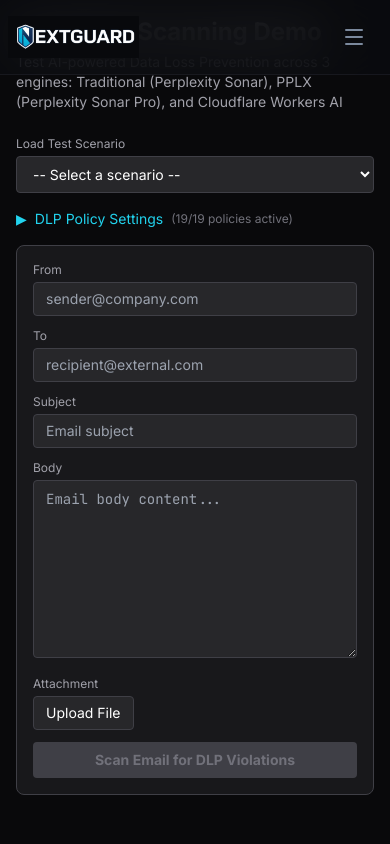
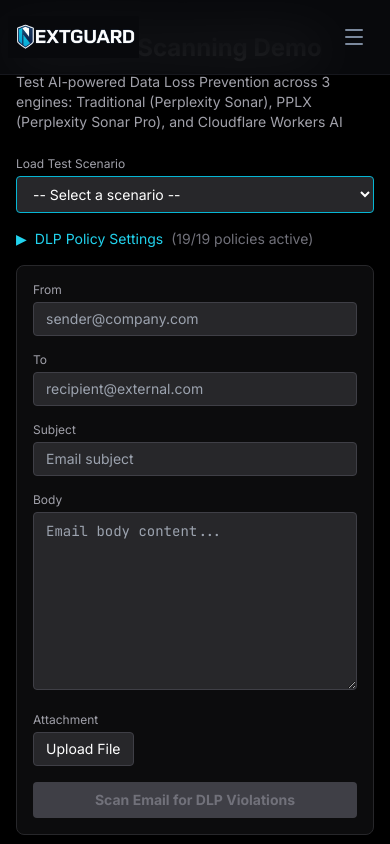
Before and after one commit to NextGuard-hk/nextguard-website, a Next.js app: page /ai-dlp-email in a window 390 px wide. Shown: the top 844 px of the page. Built offline with nearby package versions, Linux system fonts and the light colour scheme.

Commit message:
Make ai-dlp-email responsive, Traditional DLP on left in Scan Results

```diff
--- a/app/ai-dlp-email/page.tsx
+++ b/app/ai-dlp-email/page.tsx
@@ -111,11 +111,10 @@ export default function EmailDLPPage() {
   const [policyEnabled, setPolicyEnabled] = useState<Record<string, boolean>>(
     () => Object.fromEntries(DLP_POLICIES.map(p => [p.id, p.defaultOn]))
   )
-  const [severity, setSeverity] = useState<string>('High')
-  const [action, setAction] = useState<string>('Block')
+  const [severity, setSeverity] = useState('High')
+  const [action, setAction] = useState('Block')
   const [showPolicyPanel, setShowPolicyPanel] = useState(false)
   const [scanScope, setScanScope] = useState({ subject: true, body: true, attachment: true })
-
   const enabledPolicySummary = DLP_POLICIES.filter(p => policyEnabled[p.id]).map(p => p.label)
 
   useEffect(() => {
@@ -133,9 +132,7 @@ export default function EmailDLPPage() {
       const res = await fetch('/api/ai-dlp/extract', { method: 'POST', body: formData })
       const data = await res.json()
       setAttachmentText(data.text || '')
-    } catch {
-      setAttachmentText('[Extraction failed]')
-    }
+    } catch { setAttachmentText('[Extraction failed]') }
     setExtracting(false)
   }
 
@@ -182,11 +179,8 @@ export default function EmailDLPPage() {
       res[eng] = {}
       const t0 = performance.now()
       await Promise.all(parts.map(async (p) => {
-        try {
-          res[eng][p.key] = await scanPart(p.content, eng, policyContext)
-        } catch {
-          res[eng][p.key] = { detected: false, error: true, summary: 'Scan failed' }
-        }
+        try { res[eng][p.key] = await scanPart(p.content, eng, policyContext) }
+        catch { res[eng][p.key] = { detected: false, error: true, summary: 'Scan failed' } }
       }))
       lat[eng] = Math.round(performance.now() - t0)
     }))
@@ -195,83 +189,109 @@ export default function EmailDLPPage() {
     setScanning(false)
   }
 
+  // Helper to render a single engine result card
+  const renderEngineCard = (eng: 'traditional' | 'pplx' | 'cloudflare', label: string) => (
+    <div className="bg-zinc-900 border border-zinc-700 rounded-lg p-4">
+      <div className="flex items-center justify-between mb-3">
+        <h3 className="font-bold text-sm">{label}</h3>
+        {latencies?.[eng] && <span className="text-xs text-zinc-500">{latencies[eng]}ms</span>}
+      </div>
+      {['subject', 'body', 'attachment'].map(part => {
+        const result = results[eng]?.[part]
+        if (!result) return null
+        return (
+          <div key={part} className="mb-3">
+            <div className="flex items-center gap-2 mb-1">
+              <span className="text-xs font-bold text-zinc-400 uppercase">{part}</span>
+              {result.detected ? (
+                <span className="text-xs px-1.5 py-0.5 bg-red-900/50 text-red-400 rounded">VIOLATION</span>
+              ) : (
+                <span className="text-xs px-1.5 py-0.5 bg-green-900/50 text-green-400 rounded">CLEAN</span>
+              )}
+            </div>
+            {result.detected && result.summary && (
+              <div className="text-xs text-zinc-500 mt-1 ml-2">{result.summary}</div>
+            )}
+          </div>
+        )
+      })}
+    </div>
+  )
+
   return (
-    <div className="min-h-screen bg-zinc-950 text-white p-4 md:p-8">
-      <div className="max-w-6xl mx-auto">
-        <h1 className="text-2xl font-bold mb-1">Email DLP Scanning Demo</h1>
-        <p className="text-zinc-400 text-sm mb-6">Test AI-powered Data Loss Prevention across 3 engines: Traditional (Perplexity Sonar), PPLX (Perplexity Sonar Pro), and Cloudflare Workers AI</p>
+    <div className="min-h-screen bg-black text-white">
+      <div className="max-w-7xl mx-auto px-4 sm:px-6 lg:px-8 py-8">
+        <h1 className="text-2xl sm:text-3xl font-bold mb-2">Email DLP Scanning Demo</h1>
+        <p className="text-sm text-zinc-400 mb-6">Test AI-powered Data Loss Prevention across 3 engines: Traditional (Perplexity Sonar), PPLX (Perplexity Sonar Pro), and Cloudflare Workers AI</p>
 
         {/* Scenario Selector */}
         <div className="mb-4">
           <label className="text-xs text-zinc-400 block mb-1">Load Test Scenario</label>
-          <select value={selectedScenario} onChange={e => loadScenario(Number(e.target.value))} className="w-full bg-zinc-800 border border-zinc-700 rounded px-3 py-2 text-sm">
+          <select value={selectedScenario} onChange={e => loadScenario(Number(e.target.value))} className="w-full sm:w-96 bg-zinc-800 border border-cyan-500 rounded px-3 py-2 text-sm">
             <option value="">-- Select a scenario --</option>
             {EMAIL_SCENARIOS.map((s, i) => <option key={i} value={i}>{s.name}</option>)}
           </select>
         </div>
 
         {/* Policy Settings Toggle */}
-        <div className="mb-4">
-          <button onClick={() => setShowPolicyPanel(!showPolicyPanel)} className="flex items-center gap-2 text-sm text-cyan-400 hover:text-cyan-300">
-            <span>{showPolicyPanel ? '\u25BC' : '\u25B6'}</span>
-            <span>DLP Policy Settings</span>
-            <span className="text-xs text-zinc-500">({enabledPolicySummary.length}/{DLP_POLICIES.length} policies active)</span>
-          </button>
-        </div>
+        <button onClick={() => setShowPolicyPanel(!showPolicyPanel)} className="flex items-center gap-2 text-sm text-cyan-400 hover:text-cyan-300 mb-4">
+          <span>{showPolicyPanel ? '\u25BC' : '\u25B6'}</span>
+          <span>DLP Policy Settings</span>
+          <span className="text-zinc-500">({enabledPolicySummary.length}/{DLP_POLICIES.length} policies active)</span>
+        </button>
 
         {/* Policy Panel */}
         {showPolicyPanel && (
-          <div className="mb-6 bg-zinc-900 border border-zinc-700 rounded-lg p-4">
-            <div className="flex flex-wrap gap-4 mb-4">
+          <div className="bg-zinc-900 border border-zinc-700 rounded-lg p-4 mb-6">
+            <div className="grid grid-cols-1 sm:grid-cols-2 lg:grid-cols-3 gap-4 mb-4">
               <div>
-                <span className="text-xs text-zinc-400 block mb-1">Severity Level</span>
-                <div className="flex gap-1">
+                <label className="text-xs text-zinc-400 block mb-1">Severity Level</label>
+                <div className="flex gap-1 flex-wrap">
                   {['Low','Medium','High','Critical'].map(s => (
                     <button key={s} onClick={() => setSeverity(s)} className={`px-2 py-1 text-xs rounded ${severity === s ? 'bg-cyan-600 text-white' : 'bg-zinc-800 text-zinc-400'}`}>{s}</button>
                   ))}
                 </div>
               </div>
               <div>
-                <span className="text-xs text-zinc-400 block mb-1">Action</span>
-                <div className="flex gap-1">
+                <label className="text-xs text-zinc-400 block mb-1">Action</label>
+                <div className="flex gap-1 flex-wrap">
                   {['Monitor','Warn','Block','Quarantine'].map(a => (
                     <button key={a} onClick={() => setAction(a)} className={`px-2 py-1 text-xs rounded ${action === a ? 'bg-cyan-600 text-white' : 'bg-zinc-800 text-zinc-400'}`}>{a}</button>
                   ))}
                 </div>
               </div>
               <div>
-                <span className="text-xs text-zinc-400 block mb-1">Scan Scope</span>
-                <div className="flex gap-2">
+                <label className="text-xs text-zinc-400 block mb-1">Scan Scope</label>
+                <div className="flex gap-3 flex-wrap">
                   {(['subject','body','attachment'] as const).map(s => (
-                    <label key={s} className="flex items-center gap-1 text-xs cursor-pointer">
+                    <label key={s} className="flex items-center gap-1 text-xs">
                       <input type="checkbox" checked={scanScope[s]} onChange={() => setScanScope(prev => ({ ...prev, [s]: !prev[s] }))} />
-                      <span className="text-zinc-300 capitalize">{s}</span>
+                      <span>{s}</span>
                     </label>
                   ))}
                 </div>
               </div>
             </div>
-
             {/* Policy Categories */}
-            <div className="grid grid-cols-1 md:grid-cols-2 lg:grid-cols-3 gap-3">
+            <div className="grid grid-cols-1 sm:grid-cols-2 lg:grid-cols-3 xl:grid-cols-4 gap-3">
               {POLICY_CATEGORIES.map(cat => {
                 const policies = DLP_POLICIES.filter(p => p.category === cat)
                 const enabledCount = policies.filter(p => policyEnabled[p.id]).length
                 return (
-                  <div key={cat} className="bg-zinc-800 rounded-lg p-3">
-                    <div className="flex items-center justify-between mb-2">
-                      <span className="text-xs font-bold text-zinc-300">{cat}</span>
+                  <div key={cat} className="bg-zinc-800 rounded p-2">
+                    <div className="flex items-center justify-between mb-1">
+                      <span className="text-xs font-bold">{cat}</span>
                       <button onClick={() => toggleCategory(cat)} className="text-xs text-cyan-400 hover:text-cyan-300">
                         {enabledCount === policies.length ? 'Disable All' : 'Enable All'}
                       </button>
                     </div>
                     {policies.map(p => (
-                      <label key={p.id} className="flex items-center gap-2 py-0.5 cursor-pointer">
+                      <label key={p.id} className="flex items-center gap-1 text-xs mb-0.5">
                         <input type="checkbox" checked={policyEnabled[p.id]} onChange={() => setPolicyEnabled(prev => ({ ...prev, [p.id]: !prev[p.id] }))} />
-                        <span className={`text-xs ${policyEnabled[p.id] ? 'text-zinc-200' : 'text-zinc-600'}`}>{p.label}</span>
+                        <span>{p.label}</span>
                       </label>
                     ))}
-                    <div className="text-xs text-zinc-600 mt-1">{enabledCount}/{policies.length} active</div>
+                    <div className="text-xs text-zinc-500 mt-1">{enabledCount}/{policies.length} active</div>
                   </div>
                 )
               })}
@@ -280,8 +300,8 @@ export default function EmailDLPPage() {
         )}
 
         {/* Email Form */}
-        <div className="bg-zinc-900 border border-zinc-700 rounded-lg p-4 mb-6">
-          <div className="grid grid-cols-1 md:grid-cols-2 gap-3 mb-3">
+        <div className="bg-zinc-900/50 border border-zinc-800 rounded-lg p-4 sm:p-6 mb-6">
+          <div className="grid grid-cols-1 sm:grid-cols-2 gap-4 mb-4">
             <div>
               <label className="text-xs text-zinc-400 block mb-1">From</label>
               <input value={emailFrom} onChange={e => setEmailFrom(e.target.value)} className="w-full bg-zinc-800 border border-zinc-700 rounded px-3 py-1.5 text-sm" placeholder="sender@company.com" />
@@ -291,15 +311,15 @@ export default function EmailDLPPage() {
               <input value={emailTo} onChange={e => setEmailTo(e.target.value)} className="w-full bg-zinc-800 border border-zinc-700 rounded px-3 py-1.5 text-sm" placeholder="recipient@external.com" />
             </div>
           </div>
-          <div className="mb-3">
+          <div className="mb-4">
             <label className="text-xs text-zinc-400 block mb-1">Subject</label>
             <input value={emailSubject} onChange={e => setEmailSubject(e.target.value)} className="w-full bg-zinc-800 border border-zinc-700 rounded px-3 py-1.5 text-sm" placeholder="Email subject" />
           </div>
-          <div className="mb-3">
+          <div className="mb-4">
             <label className="text-xs text-zinc-400 block mb-1">Body</label>
             <textarea value={emailBody} onChange={e => setEmailBody(e.target.value)} rows={8} className="w-full bg-zinc-800 border border-zinc-700 rounded px-3 py-2 text-sm font-mono" placeholder="Email body content..." />
           </div>
-          <div className="mb-3">
+          <div className="mb-4">
             <label className="text-xs text-zinc-400 block mb-1">Attachment</label>
             <div className="flex items-center gap-2">
               <button onClick={() => fileInputRef.current?.click()} className="px-3 py-1.5 bg-zinc-800 border border-zinc-700 rounded text-sm hover:bg-zinc-700">
@@ -312,43 +332,29 @@ export default function EmailDLPPage() {
               <textarea value={attachmentText} onChange={e => setAttachmentText(e.target.value)} rows={4} className="w-full bg-zinc-800 border border-zinc-700 rounded px-3 py-2 text-sm font-mono mt-2" />
             )}
           </div>
-          <button onClick={handleScan} disabled={scanning || !hasContent} className="w-full py-2 bg-cyan-600 hover:bg-cyan-500 disabled:bg-zinc-700 disabled:text-zinc-500 rounded text-sm font-bold">
+          <button onClick={handleScan} disabled={scanning || !hasContent} className="w-full sm:w-auto px-8 py-2 bg-cyan-600 hover:bg-cyan-500 disabled:bg-zinc-700 disabled:text-zinc-500 rounded text-sm font-bold">
             {scanning ? 'Scanning with 3 AI Engines...' : 'Scan Email for DLP Violations'}
           </button>
         </div>
 
-        {/* Results */}
+        {/* Results - Traditional DLP on LEFT, AI DLP on RIGHT */}
         {results && (
           <div>
-            <h2 className="text-lg font-bold mb-3">Scan Results</h2>
-            <div className="grid grid-cols-1 md:grid-cols-3 gap-4">
-              {(['traditional', 'pplx', 'cloudflare'] as const).map(eng => (
-                <div key={eng} className="bg-zinc-900 border border-zinc-700 rounded-lg p-4">
-                  <div className="flex items-center justify-between mb-3">
-                    <h3 className="font-bold text-sm capitalize">{eng === 'pplx' ? 'Perplexity Sonar Pro' : eng === 'traditional' ? 'Perplexity Sonar' : 'Cloudflare Workers AI'}</h3>
-                    {latencies?.[eng] && <span className="text-xs text-zinc-500">{latencies[eng]}ms</span>}
-                  </div>
-                  {['subject', 'body', 'attachment'].map(part => {
-                    const result = results[eng]?.[part]
-                    if (!result) return null
-                    return (
-                      <div key={part} className="mb-3">
-                        <div className="flex items-center gap-2 mb-1">
-                          <span className="text-xs font-bold text-zinc-400 uppercase">{part}</span>
-                          {result.detected ? (
-                            <span className="text-xs px-1.5 py-0.5 bg-red-900/50 text-red-400 rounded">VIOLATION</span>
-                          ) : (
-                            <span className="text-xs px-1.5 py-0.5 bg-green-900/50 text-green-400 rounded">CLEAN</span>
-                          )}
-                        </div>
-                        {result.detected && result.summary && (
-                          <div className="text-xs text-zinc-500 mt-1 ml-2">{result.summary}</div>
-                        )}
-                      </div>
-                    )
-                  })}
+            <h2 className="text-lg font-bold mb-4">Scan Results</h2>
+            <div className="grid grid-cols-1 lg:grid-cols-2 gap-6">
+              {/* LEFT: Traditional DLP */}
+              <div>
+                <h3 className="text-sm font-bold text-zinc-400 mb-2 uppercase tracking-wider">Traditional DLP (Regex/Keyword)</h3>
+                {renderEngineCard('traditional', 'Perplexity Sonar')}
+              </div>
+              {/* RIGHT: AI-Powered DLP */}
+              <div>
+                <h3 className="text-sm font-bold text-cyan-400 mb-2 uppercase tracking-wider">AI-Powered DLP</h3>
+                <div className="space-y-4">
+                  {renderEngineCard('pplx', 'Perplexity Sonar Pro')}
+                  {renderEngineCard('cloudflare', 'Cloudflare Workers AI')}
                 </div>
-              ))}
+              </div>
             </div>
           </div>
         )}
```
